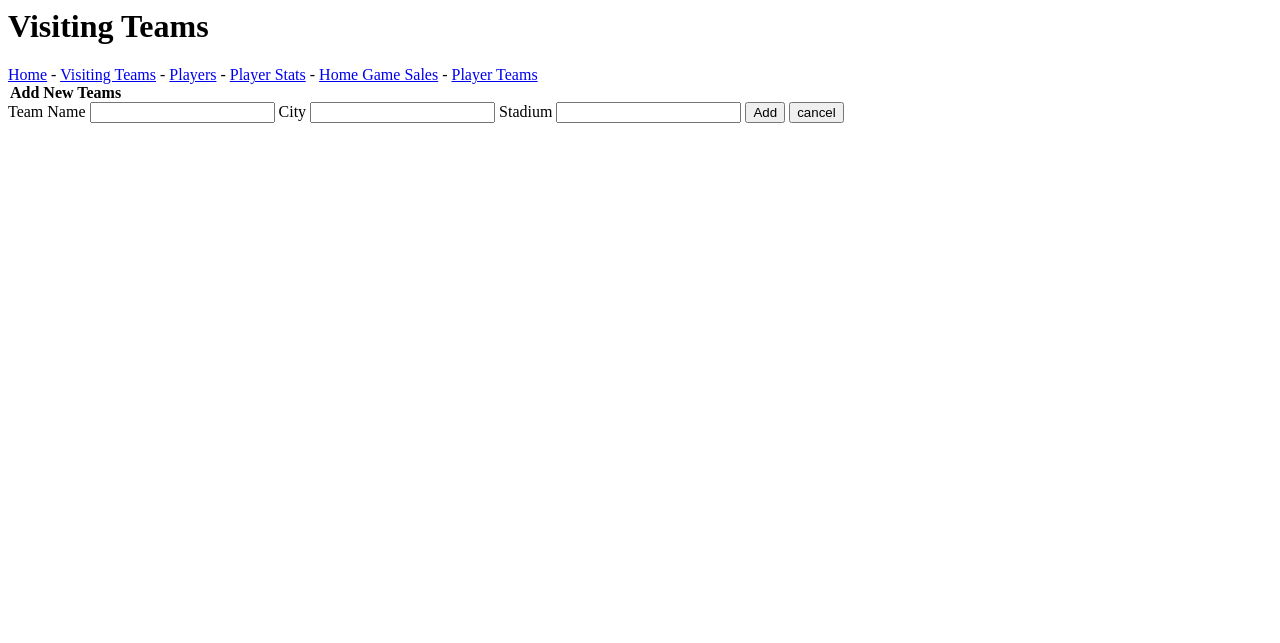
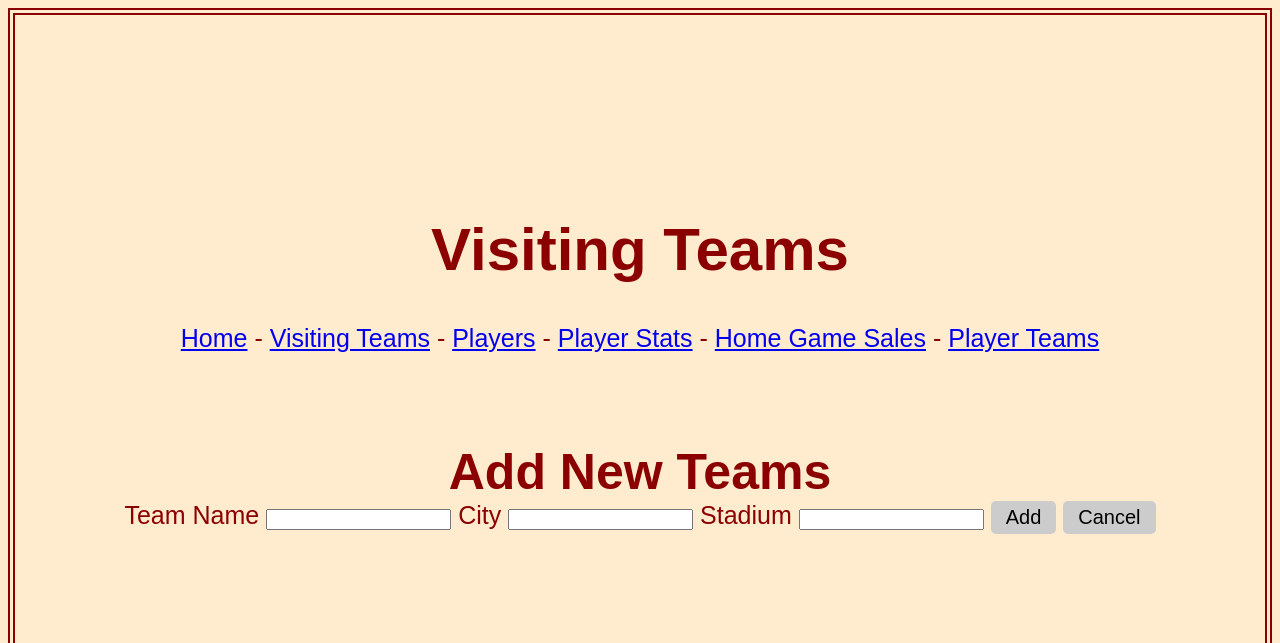
Before and after one commit to tylersnel/LA-Commuters-Scouting-DB, a Flask app: page /visitingteams in a window 1280 px wide. Shown: the top 643 px of the page. Run offline with Flask 2, Linux system fonts and the light colour scheme; data that the repository does not hold is empty; some libraries are stand-ins or nearby versions.

Commit message:
Update visitingteams.j2
Added CSS style link

```diff
--- a/templates/visitingteams.j2
+++ b/templates/visitingteams.j2
@@ -2,6 +2,9 @@
 <!--Date: 5/26/2022-->
 <!--Based on:-->
 <!--Source URL:https://github.com/osu-cs340-ecampus/flask-starter-app -->
+
+<!-- Our CSS -->
+<link href="{{url_for('static', filename='app.css')}}" rel="stylesheet">
 
 <html>
 <head>
@@ -12,8 +15,8 @@
 
 </head>
 <body>
-<h1>Visiting Teams</h1>
-<a href="/">Home</a> - <a href="/visitingteams">Visiting Teams</a> - <a href="/players">Players</a> - <a href="/player_stats">Player Stats</a> - <a href="/home_game_sales">Home Game Sales</a> - <a href="/playerteams">Player Teams</a>
+<h1 class="header allh1">Visiting Teams</h1>
+<div class="topnav"><a href="/">Home</a> - <a href="/visitingteams">Visiting Teams</a> - <a href="/players">Players</a> - <a href="/player_stats">Player Stats</a> - <a href="/home_game_sales">Home Game Sales</a> - <a href="/playerteams">Player Teams</a></div>
 
             {% if data %}
             <table border="1">
@@ -56,7 +59,7 @@
         <label for ="stadium">Stadium</label>
         <input type="text" id="stadim" name="stadium" required>
         <input type="submit" value="Add" name="Add_Visiting_Team">
-        <a href='/visitingteams'><input class="btn" type="button" value="cancel"></a>
+        <a href='/visitingteams'><input class="btn" type="button" value="Cancel"></a>
     </form>
 </div>
 
```
